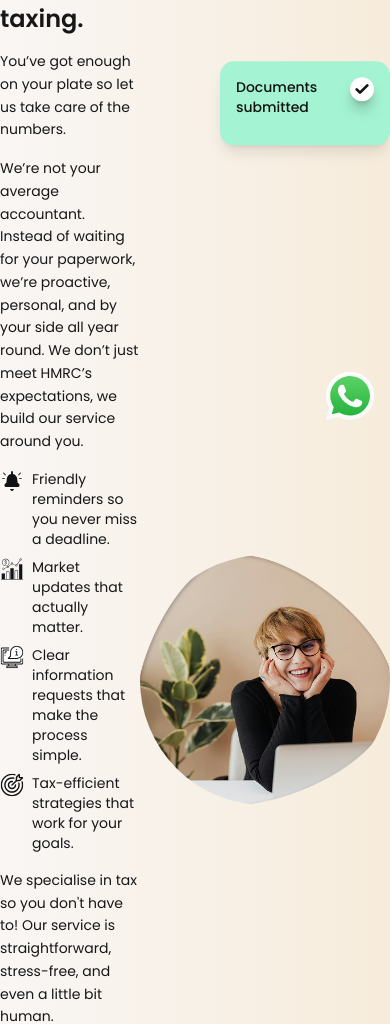
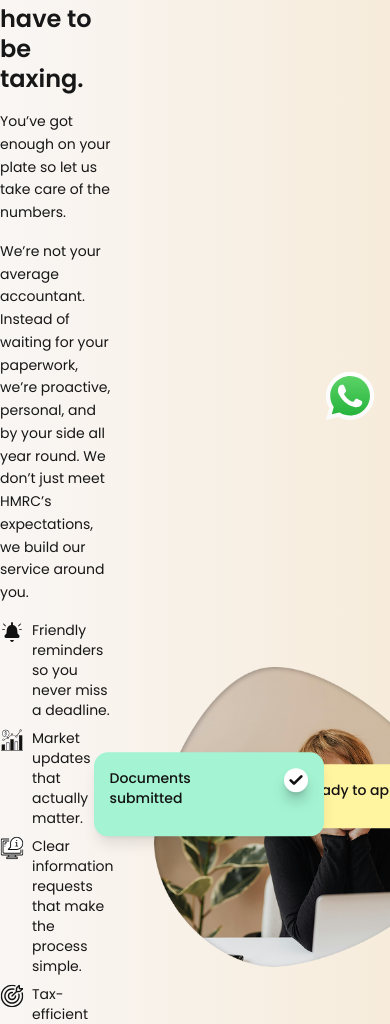
Before and after one commit to fiamanillah/ap_tax_advisor_cleintSide, a Next.js app: page / in a window 390 px wide. Shown: the part 408-1432 px from the top of the page. Built offline with nearby package versions, Linux system fonts and the light colour scheme.

Commit message:
feat: Enhance HeroSection layout with improved spacing and responsive image dimensions

```diff
--- a/src/components/home/heroSection.tsx
+++ b/src/components/home/heroSection.tsx
@@ -10,7 +10,7 @@ export default function HeroSection() {
       <div className="container mx-auto">
         <div className="main-gradient rounded-4xl py-20">
           {/* Text Section */}
-          <div className="mx-auto flex max-w-7xl">
+          <div className="mx-auto flex max-w-7xl gap-10">
             <SlideIn className="w-full max-w-none space-y-4 sm:space-y-5 md:space-y-6 lg:max-w-[700px]">
               <h2 className="text-primary-foreground text-2xl leading-tight font-semibold sm:text-3xl md:text-4xl lg:text-[36px] xl:text-[40px]">
                 Tax doesn&apos;t have to be taxing.
@@ -62,30 +62,30 @@ export default function HeroSection() {
               direction="right"
               className="relative mt-8 flex w-full max-w-[400px] items-center justify-center sm:max-w-[450px] md:max-w-[500px] lg:mt-0 lg:max-w-[600px]"
             >
-              <div className="relative h-[250px] w-[250px] overflow-hidden rounded-full sm:h-[280px] sm:w-[280px] md:h-[320px] md:w-[320px] lg:h-[360px] lg:w-[360px] xl:h-[400px] xl:w-[400px]">
+              <div className="relative h-[300px] w-[300px] sm:h-[340px] sm:w-[340px] md:h-[400px] md:w-[400px] lg:h-[460px] lg:w-[460px] xl:h-[520px] xl:w-[520px]">
                 <Image
                   src="/assets/girl.png"
                   alt="Professional tax advisor support"
                   fill
-                  className="object-cover"
+                  className="object-fill"
                   priority
-                  sizes="(max-width: 640px) 250px, (max-width: 768px) 280px, (max-width: 1024px) 320px, (max-width: 1280px) 360px, 400px"
+                  sizes="(max-width: 640px) 300px, (max-width: 768px) 340px, (max-width: 1024px) 400px, (max-width: 1280px) 460px, 520px"
                 />
-              </div>
 
                 {/* Floating Cards - Responsive positioning */}
 
                 <TagCard
                   title="Documents submitted"
                   checked={true}
-                className="top-20 left-20"
+                  className="top-20 -left-15 z-10"
                 />
 
                 <TagCard
                   title="Ready to approve"
                   checked={false}
-                className="right-0 bottom-20"
+                  className="-right-10 bottom-36 transform"
                 />
+              </div>
             </SlideIn>
           </div>
         </div>
```
Lines whose indentation alone changed are shown as unchanged.
